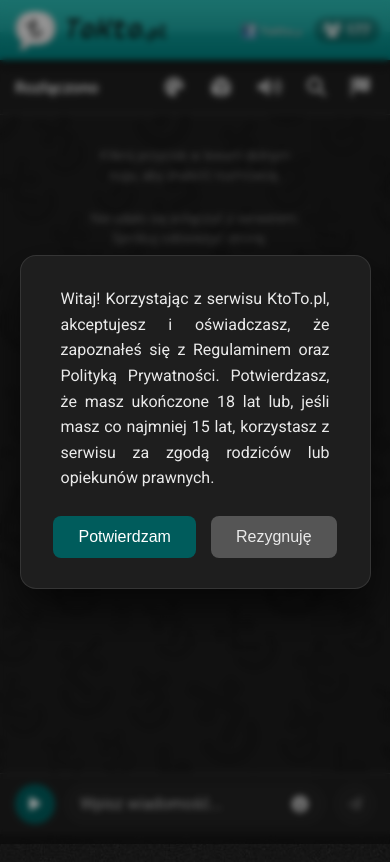
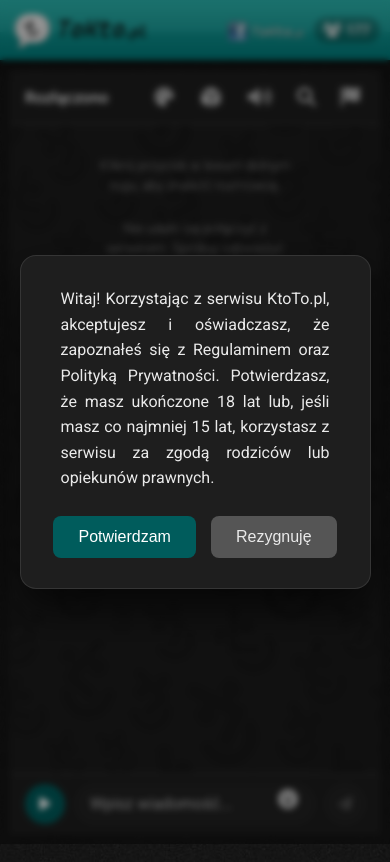
Before and after one commit to Oflaf/ToKto, a website: page index.html in a window 390 px wide. Drawn offline with Linux system fonts and the light colour scheme; no server answers.

Commit message:
Add files via upload

```diff
--- a/style.css
+++ b/style.css
@@ -38,6 +38,7 @@ body {
     overflow: hidden;
 }
 
+/* === ZMIANA 1: Zaktualizowano .top-header === */
 .top-header {
     width: 100%;
     height: 8%;
@@ -50,22 +51,34 @@ body {
             rgba(0, 0, 0, 0.034) 47%
         ),
         linear-gradient(to bottom, var(--theme-gradient-start), var(--theme-gradient-end));
+
     transition: background 0.5s ease;
     display: flex;
-    justify-content: space-between;
+    justify-content: space-between; /* Zapewnia rozmieszczenie elementów na krawędziach */
     align-items: center;
-    padding: 0 20px;
+    padding: 0 20px; /* Dodaje odstęp od krawędzi ekranu */
 }
 
+/* === ZMIANA 2: Usunięto pozycjonowanie absolutne z .logo-container === */
+.logo-container {
+    /* Usunięto 'position: absolute' i powiązane właściwości */
+    display: flex;
+    align-items: center;
+    height: 80%;
+    z-index: 10;
+}
+
+/* === NOWA KLASA: Style dla kontenera po prawej stronie nagłówka === */
 .header-right-side {
     display: flex;
     align-items: center;
-    gap: 15px;
+    gap: 15px; /* Odstęp między linkiem FB a licznikiem */
 }
 
+
+/* === ZMIANA 3: Usunięto pozycjonowanie absolutne z .user-count === */
 .user-count {
-    position: static;
-    transform: none;
+    /* Usunięto 'position: absolute', 'right', 'top', 'transform' */
     color: white;
     font-size: 16px;
     font-weight: 500;
@@ -77,35 +90,6 @@ body {
     border-radius: 20px;
     text-shadow: 1px 1px 2px rgba(0,0,0,0.5);
     pointer-events: none;
-}
-
-.fb-link {
-    display: flex;
-    align-items: center;
-    justify-content: center;
-    height: 40px;
-    opacity: 0.8;
-    transition: opacity 0.2s ease, transform 0.2s ease;
-}
-
-.fb-link:hover {
-    opacity: 1;
-    transform: scale(1.05);
-}
-
-.fb-link img {
-    height: 100%;
-    width: auto;
-    object-fit: contain;
-}
-
-.logo-container {
-    position: static;
-    transform: none;
-    display: flex;
-    align-items: center;
-    height: 80%;
-    z-index: 10;
 }
 
 .textarea-wrapper {
@@ -178,33 +162,25 @@ body {
     background-color: #3a3a3a;
 }
 
-@media (max-width: 600px) {
-    .user-count {
-        font-size: 14px;
-        padding: 5px 10px;
-        gap: 5px;
-    }
-    .header-right-side {
-        gap: 10px;
-    }
-    .fb-link {
-        height: 32px;
-    }
-    .top-header {
-        padding: 0 10px;
-    }
-}
-
 .header-logo.invert-logo {
     filter: invert(100%) hue-rotate(180deg);
 }
 
+/* Styl dla nowej ikony po lewej stronie */
+.header-logo-icon {
+    height: 100%;
+    width: auto;
+    object-fit: contain;
+}
+
+/* Zmodyfikowany styl dla głównego logo (tego po prawej) */
 .header-logo {
-    height: 70%;
-    max-height: 100%;
+    height: 75%;
     width: auto;
     object-fit: contain;
     transition: filter 0.5s ease-in-out;
+    margin-left: -5px;
+    /* Usunięto 'position: static' i 'transform: none', bo nie są już potrzebne */
 }
 
 .top-header::before {
@@ -295,6 +271,7 @@ body {
 .chat-box::-webkit-scrollbar { width: 6px; }
 .chat-box::-webkit-scrollbar-track { background: transparent; }
 .chat-box::-webkit-scrollbar-thumb { background: #444; border-radius: 3px; }
+
 
 .message {
     padding: 10px 16px;
@@ -437,28 +414,30 @@ body {
     100% { transform: translateY(0); opacity: 0.7; }
 }
 
+/* === ZMIANA 4: Uproszczono media query dla urządzeń mobilnych === */
+@media (max-width: 768px) {
 
-@media (max-width: 768px) {
-    .ad-space {
-        display: none;
+    .top-header {
+        height: 60px;
+        padding: 0 10px; /* Mniejszy odstęp na krawędziach */
     }
 
-     #emoji-btn {
-        width: 20px;   /* Zmniejszenie szerokości ikony z 24px do 20px */
-        height: 20px;  /* Zmniejszenie wysokości ikony z 24px do 20px */
-        bottom: 10px;  /* Obniżenie ikony o 3px, aby była na równi z tekstem */
+    .header-right-side {
+        gap: 8px; /* Zmniejszony odstęp między ikonami po prawej */
     }
 
-    .chat-container {
-        /* ZMIANA: Dodano 10px marginesu na dole przez odjęcie go od wysokości */
-        height: calc(100vh - 60px - 10px);
-        width: 100%;
-        max-width: 100%;
-        border-radius: 0;
-        box-shadow: none;
-        border: none;
-        /* Dodajemy margines dolny bezpośrednio do kontenera, aby go odsunąć od krawędzi */
-        margin-bottom: 10px;
+    .fb-link {
+        height: 35px; /* Lekko zmniejszona ikona FB */
+    }
+
+    .user-count {
+        font-size: 14px;
+        padding: 5px 10px;
+        gap: 5px;
+    }
+
+    .logo-container {
+        height: 70%;
     }
 
     #emoji-picker {
@@ -480,12 +459,23 @@ body {
         padding: 4px;
     }
 
+    .ad-space {
+        display: none;
+    }
+
     .main-layout {
-        padding: 0;
+        padding: 10px;
         gap: 0;
         justify-content: flex-start;
-        /* Umożliwiamy wyrównanie do góry, aby margines na dole był widoczny */
-        align-items: flex-start;
+    }
+
+    .chat-container {
+        width: 100%;
+        max-width: 100%;
+        height: calc(100vh - 60px);
+        border-radius: 0;
+        box-shadow: none;
+        border: none;
     }
 
     .chat-header {
@@ -494,10 +484,6 @@ body {
 
     .chat-header h2 {
         font-size: 1em;
-    }
-
-    .top-header {
-        height: 60px;
     }
 
     .chat-input {
@@ -522,11 +508,6 @@ body {
     #user-input {
         padding: 10px 15px;
         min-height: 40px;
-    }
-
-    .header-logo {
-        height: 60%;
-        left: 15px;
     }
 
     .theme-palette-container {
@@ -586,9 +567,8 @@ body {
 }
 
 
-/* Pozostała część CSS bez zmian... */
 /* ================================================= */
-/* ===== STYLE DLA WYSZUKIWANIA I MOTYWÓW ====== */
+/* ===== POZOSTAŁE STYLE (BEZ ZMIAN) ====== */
 /* ================================================= */
 
 .header-icons {
@@ -620,20 +600,24 @@ body {
     transform: scale(1.1);
 }
 
-.header-logo-icon {
+.fb-link {
+    display: flex;
+    align-items: center;
+    justify-content: center;
+    height: 40px;
+    opacity: 0.8;
+    transition: opacity 0.2s ease, transform 0.2s ease;
+}
+
+.fb-link:hover {
+    opacity: 1;
+    transform: scale(1.05);
+}
+
+.fb-link img {
     height: 100%;
     width: auto;
     object-fit: contain;
-}
-
-.header-logo {
-    height: 75%;
-    width: auto;
-    object-fit: contain;
-    transition: filter 0.5s ease-in-out;
-    margin-left: -5px;
-    position: static;
-    transform: none;
 }
 
 .report-icon:hover:not(.disabled) {
@@ -694,6 +678,7 @@ body {
     transform: scale(1.1);
     border-color: var(--text-primary);
 }
+
 
 .search-modal-overlay {
     position: fixed;
```
